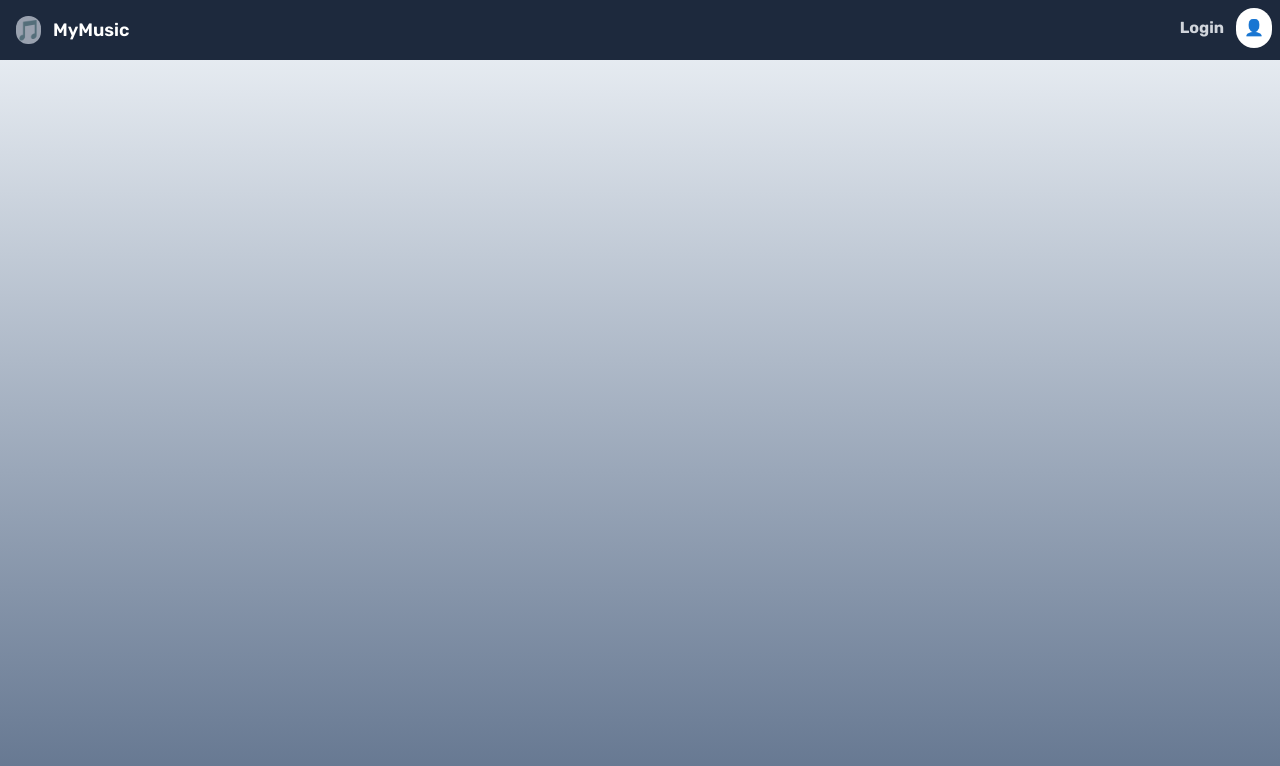
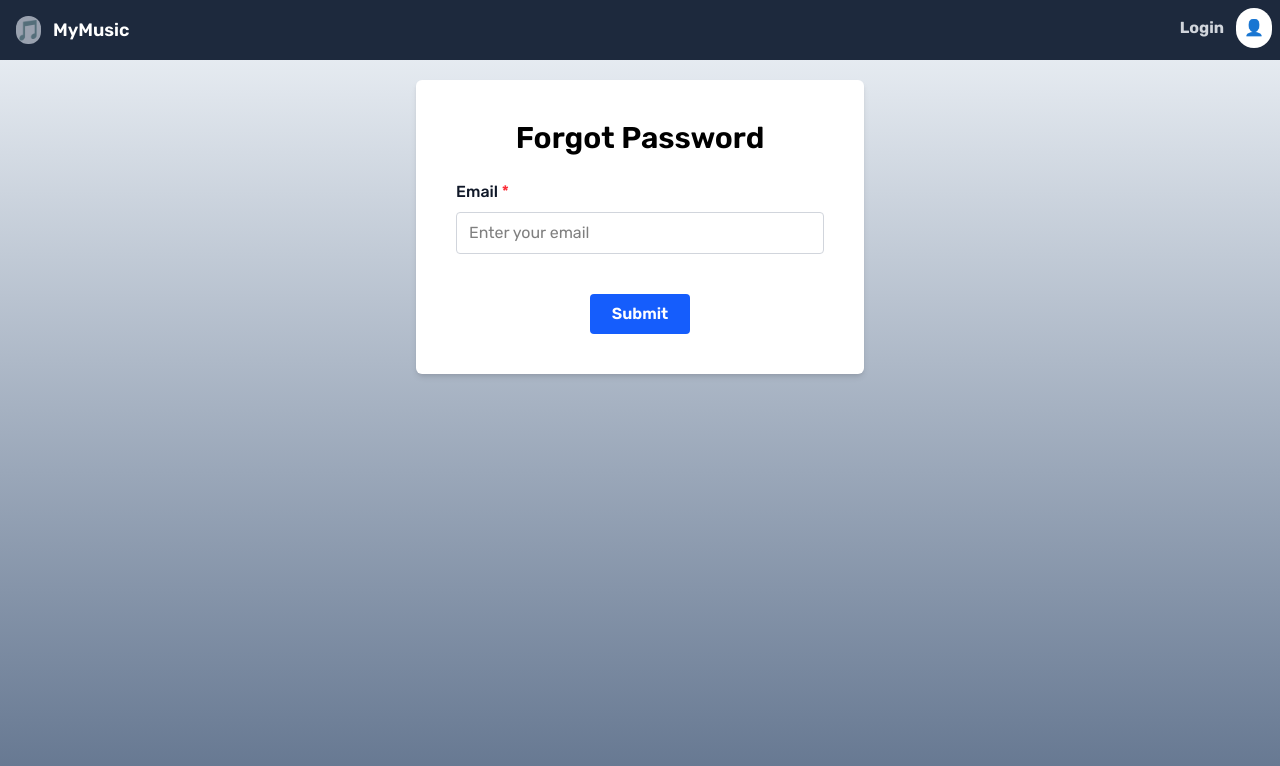
Before and after one commit to SanyuktaYadav/music-mern-app, a React (Vite) app in the folder music-frontend/: page /ForgotPassword in a window 1280 px wide. Before the commit this address had no page. Shown: the top 766 px of the page. Built offline with nearby package versions, Linux system fonts and the light colour scheme.

Commit message:
ChangePassword handled from frontend, got encrypted email in params and then implemented accordingly

```diff
--- a/music-frontend/src/App.jsx
+++ b/music-frontend/src/App.jsx
@@ -10,6 +10,7 @@ import SongsList from "./pages/SongsList";
 import UsersList from "./pages/UsersList.jsx";
 import SongHistory from "./pages/SongHistory.jsx";
 import ChangePassword from "./pages/ChangePassword.jsx";
+import ForgotPassword from "./pages/ForgotPassword.jsx";
 
 function App() {
   return (
@@ -21,7 +22,8 @@ function App() {
             {/* Public Routes */}
             <Route path="/Login" element={<Login />} />
             <Route path="/SignUp" element={<SignUp />} />
-            <Route path="/ChangePassword" element={<ChangePassword />} />
+            <Route path="/ForgotPassword" element={<ForgotPassword />} />
+            <Route path="/ChangePassword/:token" element={<ChangePassword />} />
             <Route path="/" element={<SongsList />} /> {/* add restriction inside for if not loggedin */}
             <Route path="/Song/:id" element={<Song />} />  {/* add restriction inside if not loggedin */}
 
--- a/music-frontend/src/pages/ChangePassword.jsx
+++ b/music-frontend/src/pages/ChangePassword.jsx
@@ -1,7 +1,8 @@
-import { useState } from "react";
-import { useNavigate } from "react-router";
+import { useEffect, useState } from "react";
+import { useNavigate, useParams } from "react-router";
 import { toast } from "react-toastify";
 import { changePassword } from "../actions/userActions";
+import { decryptText } from "../utils/helpers";
 
 const initialFormFields = {
   email: "",
@@ -11,8 +12,16 @@ const initialFormFields = {
 
 const ChangePassword = () => {
   const navigate = useNavigate();
+  const { token } = useParams();
 
   const [formFields, setFormFields] = useState({ ...initialFormFields });
+
+  useEffect(() => {
+    if (token) {
+      const descryptedEmail = decodeURIComponent(decryptText(token));
+      setFormFields(prevState => ({ ...prevState, email: descryptedEmail }));
+    }
+  }, [token]);
 
   const handleChange = (e) => {
     const { name, value } = e.target;
@@ -42,22 +51,6 @@ const ChangePassword = () => {
       <h1 className="text-3xl font-semibold mb-6 text-center">Change Password</h1>
 
       <form onSubmit={handleSubmit} className="space-y-6">
-        <div>
-          <label htmlFor="email" className="block text-gray-900 font-medium mb-2">
-            Email <span className="text-red-500">*</span>
-          </label>
-          <input
-            id="email"
-            name="email"
-            type="email"
-            required
-            placeholder="Enter your email"
-            className="w-full px-3 py-2 border border-gray-300 rounded focus:outline-none focus:ring-2 focus:ring-blue-500"
-            value={formFields.email}
-            onChange={handleChange}
-          />
-        </div>
-
         <div>
           <label htmlFor="password" className="block text-gray-900 font-medium mb-2">
             New Password <span className="text-red-500">*</span>
--- /dev/null
+++ b/music-frontend/src/pages/ForgotPassword.jsx
@@ -0,0 +1,62 @@
+import { useState } from "react";
+import { useNavigate } from "react-router";
+import { encryptText } from "../utils/helpers";
+
+const initialFormFields = {
+    email: "",
+};
+
+const ForgotPassword = () => {
+    const navigate = useNavigate();
+
+    const [formFields, setFormFields] = useState({ ...initialFormFields });
+
+    const handleChange = (e) => {
+        const { name, value } = e.target;
+        setFormFields((prev) => ({
+            ...prev,
+            [name]: value
+        }));
+    };
+
+    const handleSubmit = (e) => {
+        e.preventDefault();
+        const encryptedEmail =  encodeURIComponent(encryptText(formFields.email));
+        navigate("/ChangePassword/" + encryptedEmail);
+    };
+
+    return (
+        <div className="mt-20 mb-4 w-4/5 max-w-md mx-auto p-4 md:p-10 shadow-md bg-white rounded-md">
+            <h1 className="text-3xl font-semibold mb-6 text-center">Forgot Password</h1>
+
+            <form onSubmit={handleSubmit} className="space-y-6">
+                <div>
+                    <label htmlFor="email" className="block text-gray-900 font-medium mb-2">
+                        Email <span className="text-red-500">*</span>
+                    </label>
+                    <input
+                        id="email"
+                        name="email"
+                        type="email"
+                        required
+                        placeholder="Enter your email"
+                        className="w-full px-3 py-2 border border-gray-300 rounded focus:outline-none focus:ring-2 focus:ring-blue-500"
+                        value={formFields.email}
+                        onChange={handleChange}
+                    />
+                </div>
+
+                <div className="text-center pt-4">
+                    <button
+                        type="submit"
+                        className="cursor-pointer w-25 bg-blue-600 hover:bg-blue-700 text-white font-semibold px-4 py-2 rounded"
+                    >
+                        Submit
+                    </button>
+                </div>
+            </form>
+        </div>
+    );
+};
+
+export default ForgotPassword;
--- a/music-frontend/src/pages/Login.jsx
+++ b/music-frontend/src/pages/Login.jsx
@@ -79,7 +79,7 @@ const Login = () => {
           </button>
         </div>
       </form>
-      <div className="text-center pt-8"> <Link to="/ChangePassword" className="text-blue-700">Forgot Password?</Link></div>
+      <div className="text-center pt-8"> <Link to="/ForgotPassword" className="text-blue-700">Forgot Password?</Link></div>
       <div className="text-center pt-8">New user? Please sign up <Link to="/SignUp" className="text-blue-700">here</Link></div>
     </div>
   );
--- /dev/null
+++ b/music-frontend/src/utils/helpers.js
@@ -0,0 +1,16 @@
+import CryptoJS from 'crypto-js';
+
+const secretKey = 'your-secret-key';
+
+// Encrypt plaintext to base64 string
+export function encryptText(plainText) {
+  const encrypted = CryptoJS.AES.encrypt(plainText, secretKey);
+  // encrypted.toString() returns base64 by default
+  return encrypted.toString();
+}
+
+// Decrypt base64 ciphertext back to plaintext
+export function decryptText(cipherTextBase64) {
+  const decrypted = CryptoJS.AES.decrypt(cipherTextBase64, secretKey);
+  return decrypted.toString(CryptoJS.enc.Utf8);
+}
```
